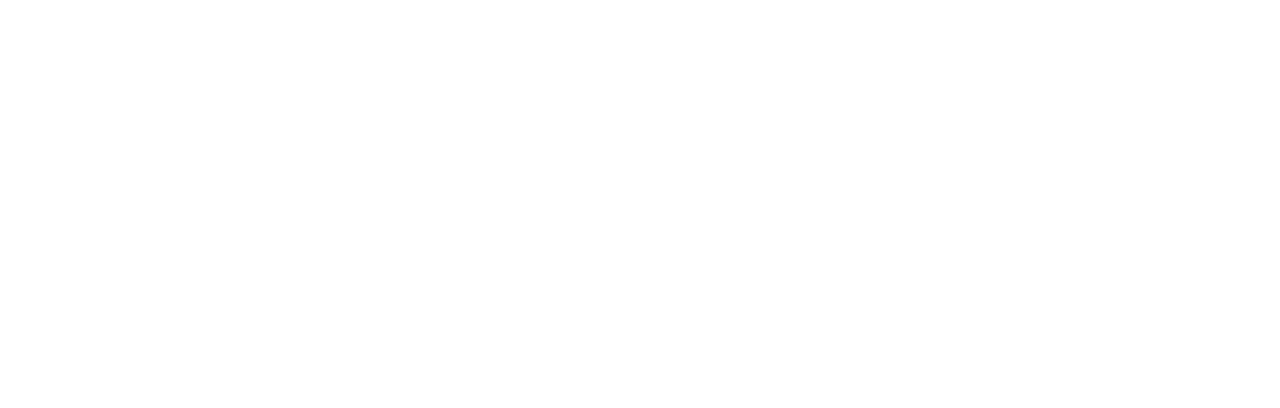
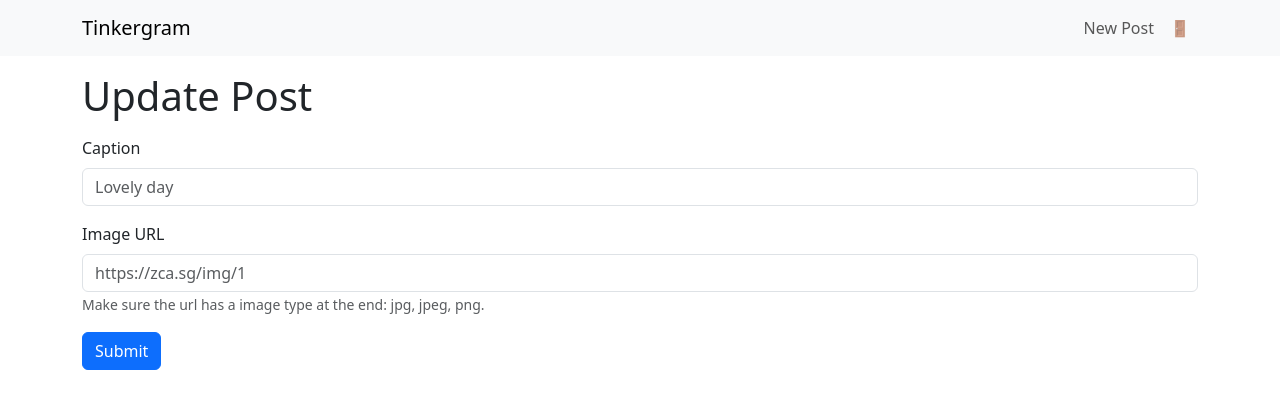
Before and after one commit to Evansyee/pcweb7-masterskive-firebase, a React (Create React App) app: page /update/1 in a window 1280 px wide. Before the commit this address had no page. Shown: the top 408 px of the page. Built offline with nearby package versions, Linux system fonts and the light colour scheme.

Commit message:
added new pages

```diff
--- a/src/App.js
+++ b/src/App.js
@@ -4,6 +4,9 @@ import { BrowserRouter, Route, Routes } from 'react-router-dom';
 import PostPageHome from './Views/PostPageHome';
 import LoginPage from './Views/LoginPage';
 import SignUpPage from './Views/SignUpPage';
+import PostPageAdd from './Views/PostPageAdd';
+import PostPageDetails from './Views/PostPageDetails';
+import PostPageUpdate from './Views/PostPageUpdate';
 
 
 function App() {
@@ -13,6 +16,9 @@ function App() {
         <Route path="/" element={<PostPageHome />} />
         <Route path="/login" element={<LoginPage />} />
         <Route path="/signup" element={<SignUpPage />} />
+        <Route path="/add" element={<PostPageAdd />} />
+        <Route path="/post/:id" element={<PostPageDetails />} />
+        <Route path="/update/:id" element={<PostPageUpdate />} />
       </Routes>
     </BrowserRouter>
   );
--- /dev/null
+++ b/src/Views/PostPageAdd.js
@@ -0,0 +1,68 @@
+import React, { useEffect, useState } from "react";
+import { Button, Container, Form, Nav, Navbar } from "react-bootstrap";
+import { addDoc, collection } from "firebase/firestore";
+import { useAuthState } from "react-firebase-hooks/auth";
+import { useNavigate } from "react-router-dom";
+import { auth, db } from "../firebase";
+import { signOut } from "firebase/auth";
+
+export default function PostPageAdd() {
+  const [user, loading] = useAuthState(auth);
+  const [caption, setCaption] = useState("");
+  const [image, setImage] = useState("");
+  const navigate = useNavigate();
+
+  async function addPost() {
+    await addDoc(collection(db, "leaveEntries"), { caption, image });
+    navigate("/");
+  }
+
+  useEffect(() => {
+    if (loading) return;
+    if (!user) return navigate("/login");
+  }, [navigate, user, loading]);
+
+  return (
+    <>
+      <Navbar variant="light" bg="light">
+        <Container>
+          <Navbar.Brand href="/">Tinkergram</Navbar.Brand>
+          <Nav>
+            <Nav.Link href="/add">New Post</Nav.Link>
+            <Nav.Link onClick={(e) => signOut(auth)} >🚪</Nav.Link>
+          </Nav>
+        </Container>
+      </Navbar>
+      <Container>
+        <h1 style={{ marginBlock: "1rem" }}>Add Post</h1>
+        <Form>
+          <Form.Group className="mb-3" controlId="caption">
+            <Form.Label>Caption</Form.Label>
+            <Form.Control
+              type="text"
+              placeholder="Lovely day"
+              value={caption}
+              onChange={(text) => setCaption(text.target.value)}
+            />
+          </Form.Group>
+
+          <Form.Group className="mb-3" controlId="image">
+            <Form.Label>Image URL</Form.Label>
+            <Form.Control
+              type="text"
+              placeholder="https://zca.sg/img/1"
+              value={image}
+              onChange={(text) => setImage(text.target.value)}
+            />
+            <Form.Text className="text-muted">
+              Make sure the url has a image type at the end: jpg, jpeg, png.
+            </Form.Text>
+          </Form.Group>
+          <Button variant="primary" onClick={async (e) => addPost()}>
+            Submit
+          </Button>
+        </Form>
+      </Container>
+    </>
+  );
+}
--- /dev/null
+++ b/src/Views/PostPageDetails.js
@@ -0,0 +1,56 @@
+import React, { useEffect, useState } from "react";
+import { Card, Col, Container, Image, Nav, Navbar, Row } from "react-bootstrap";
+import { useParams } from "react-router-dom";
+
+export default function PostPageDetails() {
+  const [caption, setCaption] = useState("");
+  const [image, setImage] = useState("");
+  const params = useParams();
+  const id = params.id;
+
+  async function deletePost(id) {}
+
+  async function getPost(id) {
+    setCaption("");
+    setImage("");
+  }
+
+  useEffect(() => {
+    getPost(id);
+  }, [id]);
+
+  return (
+    <>
+      <Navbar variant="light" bg="light">
+        <Container>
+          <Navbar.Brand href="/">Tinkergram</Navbar.Brand>
+          <Nav>
+            <Nav.Link href="/add">New Post</Nav.Link>
+            <Nav.Link href="/add">🚪</Nav.Link>
+          </Nav>
+        </Container>
+      </Navbar>
+      <Container>
+        <Row style={{ marginTop: "2rem" }}>
+          <Col md="6">
+            <Image src={image} style={{ width: "100%" }} />
+          </Col>
+          <Col>
+            <Card>
+              <Card.Body>
+                <Card.Text>{caption}</Card.Text>
+                <Card.Link href={`/update/${id}`}>Edit</Card.Link>
+                <Card.Link
+                  onClick={() => deletePost(id)}
+                  style={{ cursor: "pointer" }}
+                >
+                  Delete
+                </Card.Link>
+              </Card.Body>
+            </Card>
+          </Col>
+        </Row>
+      </Container>
+    </>
+  );
+}
--- a/src/Views/PostPageHome.js
+++ b/src/Views/PostPageHome.js
@@ -1,5 +1,5 @@
 import { useEffect, useState } from "react";
-import { Container, Image, Nav, Navbar, Row } from "react-bootstrap";
+import { Container, Nav, Navbar, Row, Col } from "react-bootstrap";
 import { Link } from "react-router-dom";
 import { collection, getDocs } from "firebase/firestore";
 import { db } from "../firebase";
@@ -8,7 +8,7 @@ export default function PostPageHome() {
     const [posts, setPosts] = useState([]);
 
     async function getAllPosts() {
-        const query = await getDocs(collection(db, "leaveE"));
+        const query = await getDocs(collection(db, "leaveEntries"));
         const posts = query.docs.map((doc) => {
             return { id: doc.id, ...doc.data() };
         });
@@ -19,15 +19,15 @@ export default function PostPageHome() {
         getAllPosts();
     }, []);
 
-    const ImagesRow = () => {
-        return posts.map((post, index) => <ImageSquare key={index} post={post} />);
+    const PostsRow = () => {
+        return posts.map((post, index) => <PostDetail key={index} post={post} />);
     };
 
     return (
         <>
             <Navbar variant="light" bg="light">
                 <Container>
-                    <Navbar.Brand href="/">Tinkergram</Navbar.Brand>
+                    <Navbar.Brand href="/">MasterSkive</Navbar.Brand>
                     <Nav>
                         <Nav.Link href="/add">New Post</Nav.Link>
                     </Nav>
@@ -35,32 +35,26 @@ export default function PostPageHome() {
             </Navbar>
             <Container>
                 <Row>
-                    <ImagesRow />
+                    <PostsRow />
                 </Row>
             </Container>
         </>
     );
 }
 
-function ImageSquare({ post }) {
-    const { image, id } = post;
+function PostDetail({ post }) {
+    const { endDate, reason, startDate, timeStamp, userID } = post;
     return (
-        <Link
-            to={`post/${id}`}
-            style={{
-                width: "18rem",
-                marginLeft: "1rem",
-                marginTop: "2rem",
-            }}
-        >
-            <Image
-                src={image}
-                style={{
-                    objectFit: "cover",
-                    width: "18rem",
-                    height: "18rem",
-                }}
-            />
-        </Link>
+        <Col style={{ marginBottom: "2rem" }}>
+            <Link to={`post/${post.id}`} style={{ textDecoration: "none", color: "black" }}>
+                <div style={{ border: "1px solid #ccc", padding: "1rem", borderRadius: "5px" }}>
+                    <h5>User: {userID}</h5>
+                    <p><strong>Start Date:</strong> {new Date(startDate).toLocaleString()}</p>
+                    <p><strong>End Date:</strong> {new Date(endDate).toLocaleString()}</p>
+                    <p><strong>Reason:</strong> {reason}</p>
+                    <p><strong>Request Timestamp:</strong> {new Date(timeStamp).toLocaleString()}</p>
+                </div>
+            </Link>
+        </Col>
     );
 }
--- /dev/null
+++ b/src/Views/PostPageUpdate.js
@@ -0,0 +1,65 @@
+import React, { useEffect, useState } from "react";
+import { Button, Container, Form, Nav, Navbar } from "react-bootstrap";
+import { useParams } from "react-router-dom";
+
+export default function PostPageUpdate() {
+  const params = useParams();
+  const id = params.id;
+  const [caption, setCaption] = useState("");
+  const [image, setImage] = useState("");
+
+  async function updatePost() {}
+
+  async function getPost(id) {
+    setCaption("");
+    setImage("");
+  }
+
+  useEffect(() => {
+    getPost(id);
+  }, [id]);
+
+  return (
+    <div>
+      <Navbar variant="light" bg="light">
+        <Container>
+          <Navbar.Brand href="/">Tinkergram</Navbar.Brand>
+          <Nav>
+            <Nav.Link href="/add">New Post</Nav.Link>
+            <Nav.Link href="/add">🚪</Nav.Link>
+          </Nav>
+        </Container>
+      </Navbar>
+      <Container>
+        <h1 style={{ marginBlock: "1rem" }}>Update Post</h1>
+        <Form>
+          <Form.Group className="mb-3" controlId="caption">
+            <Form.Label>Caption</Form.Label>
+            <Form.Control
+              type="text"
+              placeholder="Lovely day"
+              value={caption}
+              onChange={(text) => setCaption(text.target.value)}
+            />
+          </Form.Group>
+
+          <Form.Group className="mb-3" controlId="image">
+            <Form.Label>Image URL</Form.Label>
+            <Form.Control
+              type="text"
+              placeholder="https://zca.sg/img/1"
+              value={image}
+              onChange={(text) => setImage(text.target.value)}
+            />
+            <Form.Text className="text-muted">
+              Make sure the url has a image type at the end: jpg, jpeg, png.
+            </Form.Text>
+          </Form.Group>
+          <Button variant="primary" onClick={(e) => updatePost()}>
+            Submit
+          </Button>
+        </Form>
+      </Container>
+    </div>
+  );
+}
```
